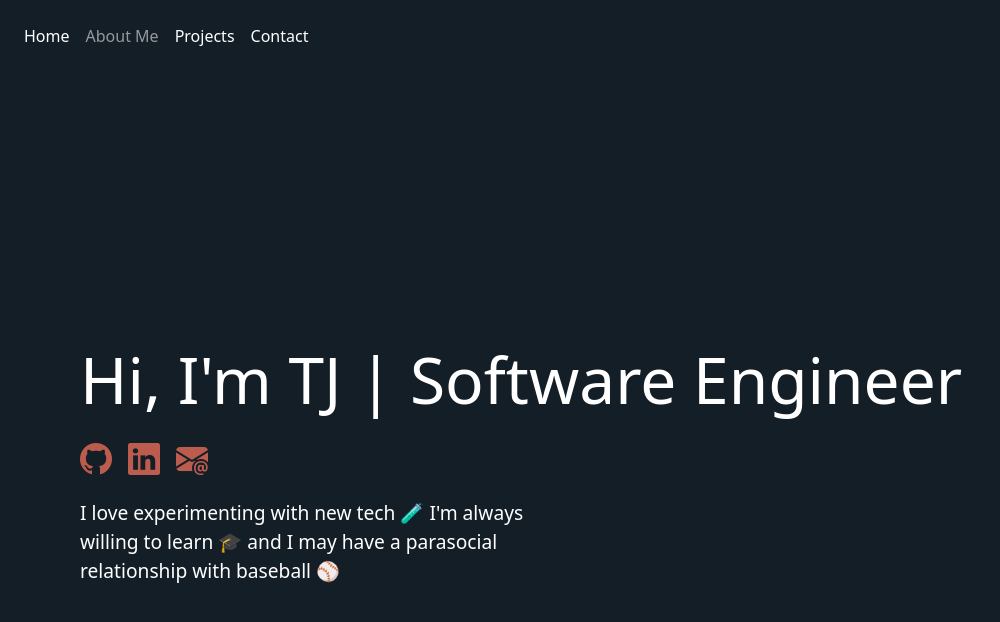
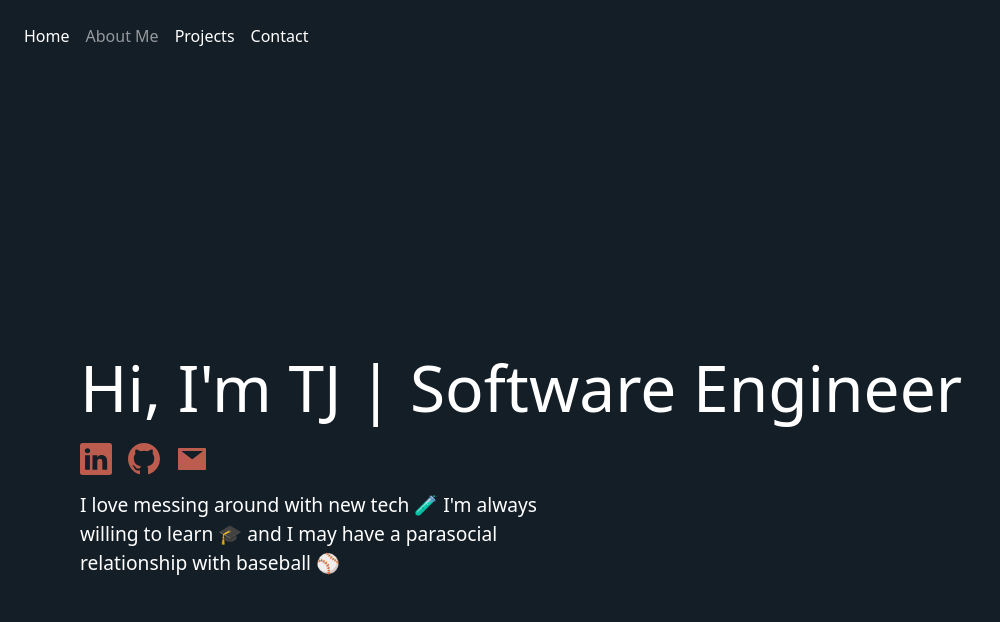
Before and after one commit to tjpoof/digital-portfolio, a React (Vite) app: page / in a window 1280 px wide. Shown: the top 622 px of the page, without its empty margins (0-1000 px from the left). Built offline with nearby package versions, Linux system fonts and the light colour scheme.

Commit message:
switched to react-icons

```diff
--- a/package.json
+++ b/package.json
@@ -13,6 +13,7 @@
     "bootstrap-icons": "^1.13.1",
     "react": "^19.1.0",
     "react-dom": "^19.1.0",
+    "react-icons": "^5.5.0",
     "react-router-dom": "^7.6.2",
     "sass": "^1.89.2"
   },
--- a/src/styles/App.scss
+++ b/src/styles/App.scss
@@ -28,16 +28,19 @@
 
     h1 {
       font-size: 4rem;
-
     }
 
     .contact-buttons {
       color: #bb5c4e;
       margin: 1rem 0;
 
-      .bi {
+      .react-icons {
         font-size: 2rem;
         margin-right: 1rem;
+      }
+
+      .react-icons:hover {
+        color: #c2c2c2;
       }
     }
 
@@ -214,8 +217,16 @@
         border-color: #e56c58 !important;
         border-radius: 0;
         align-self: flex-start;
-        font-size: 1.1rem;
+        font-size: 1.2rem;
         font-weight: 500;
+
+        display: flex;
+        align-items: center;
+        padding: 0.6rem 1.4rem;
+
+        .react-icons {
+          margin-right: 0.3em;
+        }
       }
     }
 
--- a/src/views/HomePage.jsx
+++ b/src/views/HomePage.jsx
@@ -4,7 +4,9 @@
 import React, { useState } from 'react';
 import { ProjectCard } from '../components/ProjectCard.jsx';
 import placeHolderImage from '../assets/placeholder.jpeg';
-
+import { IoMdSend } from "react-icons/io";
+import { BsGithub, BsLinkedin } from "react-icons/bs";
+import { AiFillMail } from "react-icons/ai";
 
 export function HomePage() {
     const [email, setEmail] = useState('');
@@ -23,11 +25,11 @@ export function HomePage() {
                 <div className="intro-text-container">
                     <h1> Hi, I'm TJ | Software Engineer</h1>
                     <div className="contact-buttons">
-                        <i class="bi bi-github"></i>
-                        <i class="bi bi-linkedin"></i>
-                        <i class="bi bi-envelope-at-fill"></i>
+                        <BsLinkedin className="react-icons"/>
+                        <BsGithub className="react-icons"/>
+                        <AiFillMail className="react-icons"/>
                     </div>
-                    <p> I love experimenting with new tech 🧪 I'm always willing to learn 🎓 and I may have a parasocial relationship with baseball ⚾</p>
+                    <p> I love messing around with new tech 🧪 I'm always willing to learn 🎓 and I may have a parasocial relationship with baseball ⚾</p>
                 </div>
             </div>
 
@@ -111,6 +113,7 @@ export function HomePage() {
                             <div className="underline"/>
                         </div>
                         <button type="submit" className="btn btn-primary">
+                            <IoMdSend className="react-icons"/>
                             Send Message
                         </button>
                     </form>
```
Also changed, not shown: 1 other file (tests, documents, lock files or other folders).
